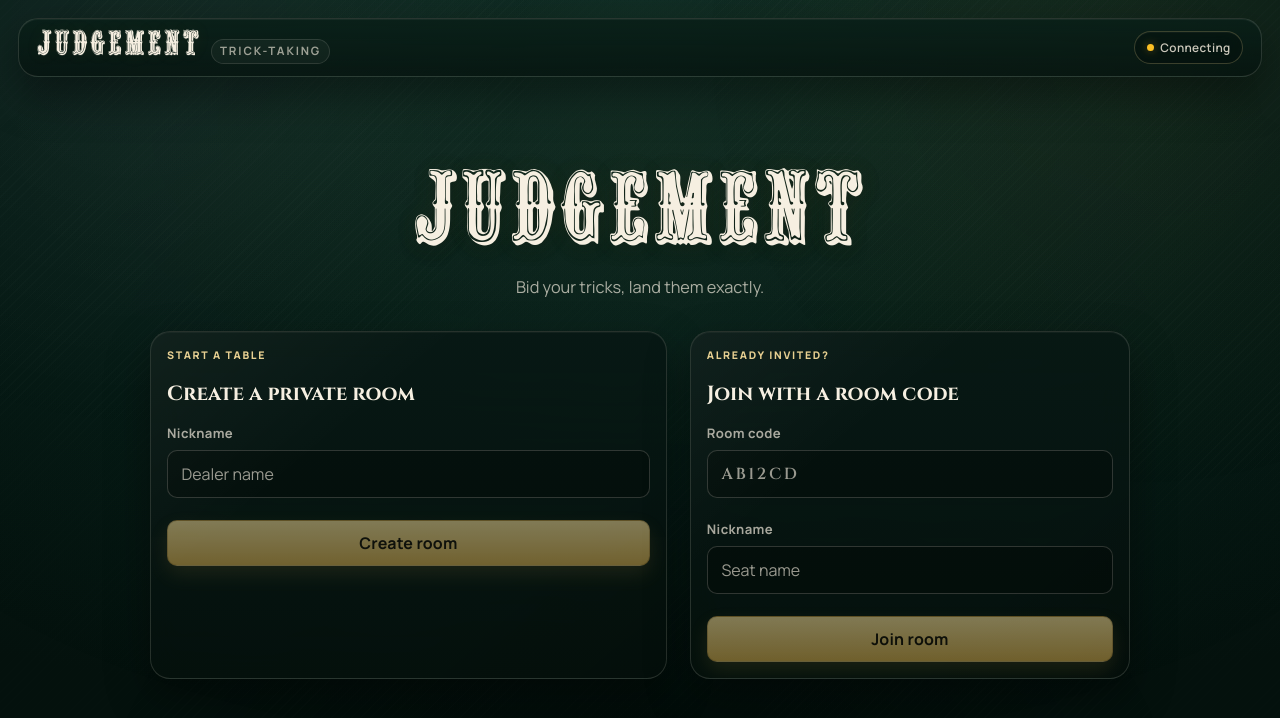
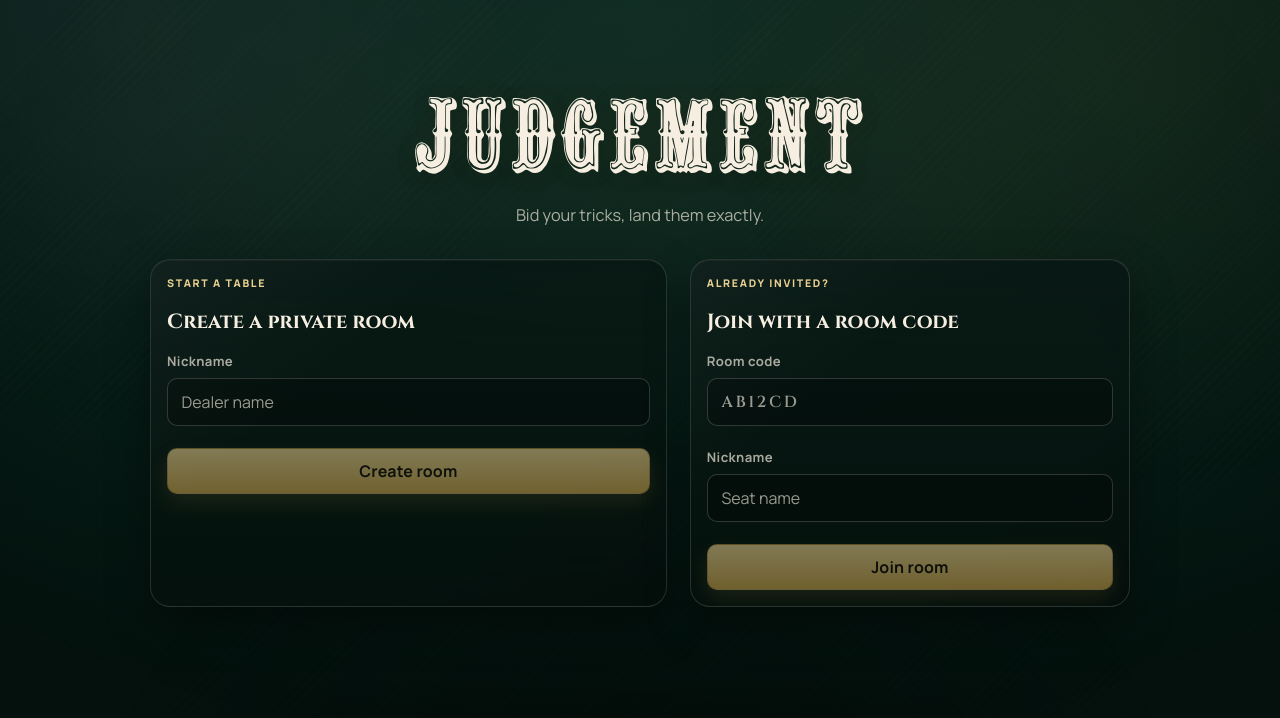
Before and after one commit to SlanderDome/Judgement, a React (Vite) app in the folder client/: page / in a window 1280 px wide. Shown: the top 718 px of the page. Built offline with nearby package versions, Linux system fonts and the light colour scheme; no server answers.

Commit message:
feat: remove topbar component and associated styles for cleaner UI

```diff
--- a/client/src/App.jsx
+++ b/client/src/App.jsx
@@ -1,4 +1,3 @@
-import { ConnectionBadge } from "./components/ConnectionBadge.jsx";
 import { CreateRoom } from "./components/CreateRoom.jsx";
 import { GameBoard } from "./components/GameBoard.jsx";
 import { JoinRoom } from "./components/JoinRoom.jsx";
@@ -9,18 +8,6 @@ export default function App() {
 
   return (
     <main className={`app-shell ${roomState ? "app-shell--game" : "app-shell--lobby"}`}>
-      {!roomState && (
-        <header className="topbar">
-          <div className="brand-block">
-            <span className="brand">JUDGEMENT</span>
-            <span className="brand-sub">Trick-taking</span>
-          </div>
-          <div className="topbar-actions">
-            <ConnectionBadge isConnected={isConnected} />
-          </div>
-        </header>
-      )}
-
       {errorMessage && <div className="error-banner">{errorMessage}</div>}
 
       {!roomState ? (
--- a/client/src/styles.css
+++ b/client/src/styles.css
@@ -197,58 +197,6 @@ input:focus {
   background:
     radial-gradient(80% 65% at 50% 16%, rgba(201, 162, 74, 0.04) 0%, transparent 64%),
     radial-gradient(120% 90% at 50% 46%, rgba(15, 97, 74, 0.08) 0%, transparent 55%);
-}
-
-.topbar {
-  display: flex;
-  align-items: center;
-  justify-content: space-between;
-  gap: 1rem;
-  padding: 12px clamp(14px, 1.6vw, 18px);
-  border: 1px solid var(--line);
-  border-radius: 20px;
-  background: linear-gradient(180deg, rgba(9, 31, 24, 0.88), rgba(5, 18, 14, 0.76));
-  box-shadow: var(--shadow-soft), inset 0 1px 0 rgba(255, 255, 255, 0.05);
-  backdrop-filter: blur(14px);
-  -webkit-backdrop-filter: blur(14px);
-}
-
-.brand-block {
-  display: flex;
-  align-items: baseline;
-  gap: 0.6rem;
-}
-
-.brand {
-  margin: 0;
-  font-family: var(--font-wordmark);
-  font-size: clamp(1.4rem, 2vw, 1.7rem);
-  font-weight: 800;
-  line-height: 1;
-  letter-spacing: 0.08em;
-  color: var(--ivory);
-  text-shadow: 0 1px 0 rgba(255, 255, 255, 0.08), 0 0 18px rgba(201, 162, 74, 0.08);
-}
-
-.brand-sub {
-  display: inline-flex;
-  align-items: center;
-  min-height: 24px;
-  padding: 0.18rem 0.5rem;
-  border: 1px solid rgba(246, 239, 225, 0.12);
-  border-radius: 999px;
-  background: rgba(246, 239, 225, 0.04);
-  color: var(--ivory-mute);
-  font-size: 0.72rem;
-  font-weight: 700;
-  letter-spacing: 0.16em;
-  text-transform: uppercase;
-}
-
-.topbar-actions {
-  display: flex;
-  align-items: center;
-  gap: 0.75rem;
 }
 
 .eyebrow {
@@ -1774,10 +1722,6 @@ input:focus {
     padding: 0.95rem 0.9rem;
   }
 
-  .topbar {
-    flex-wrap: wrap;
-  }
-
   .game-header {
     font-size: 0.8rem;
     gap: 0.6rem;
@@ -1816,23 +1760,6 @@ input:focus {
     padding-top: 8px;
     padding-bottom: 10px;
     gap: 6px;
-  }
-
-  .app-shell--game > .topbar {
-    padding: 6px 10px;
-    border-color: rgba(246, 239, 225, 0.08);
-    border-radius: 12px;
-    background: rgba(5, 18, 14, 0.42);
-    box-shadow: none;
-  }
-
-  .app-shell--game > .topbar .brand {
-    font-size: 1.18rem;
-  }
-
-  .app-shell--game > .topbar .brand-sub {
-    min-height: 20px;
-    font-size: 0.62rem;
   }
 
   .game-layout {
```
